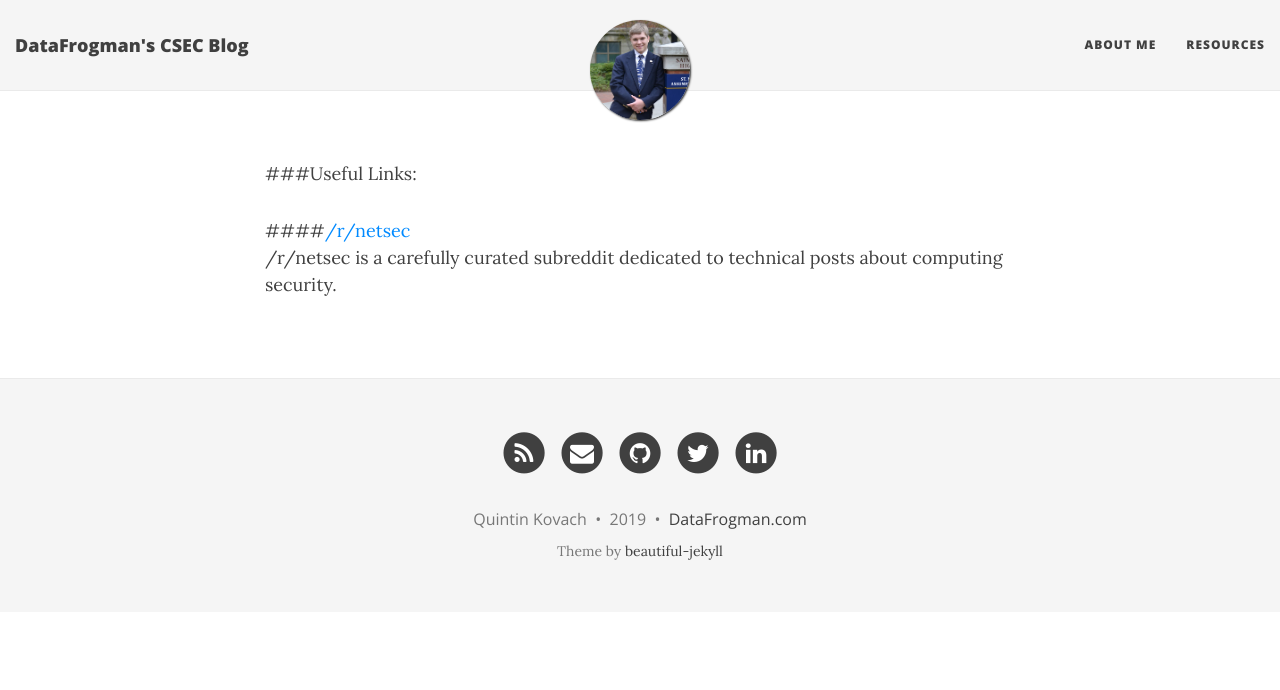
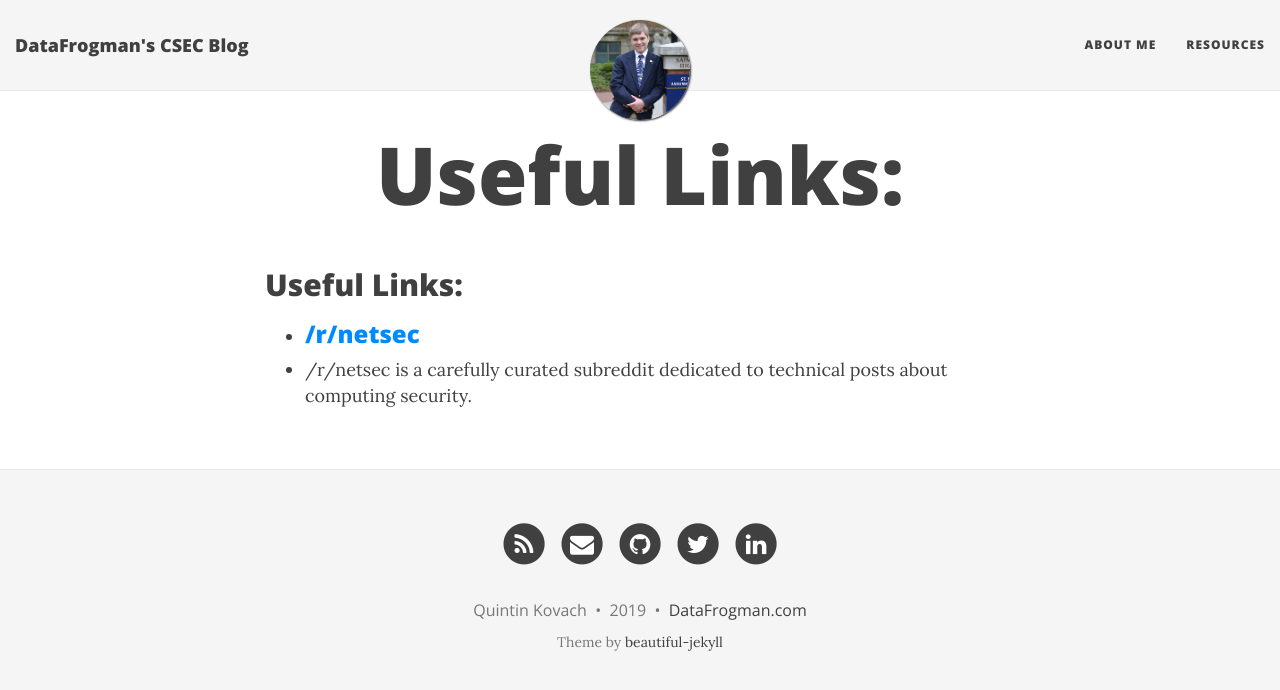
Before and after one commit to DataFrogman/DataFrogman.github.io, a Jekyll site: the page built from resources.md, in a window 1280 px wide. Shown: the top 690 px of the page. Built offline with Jekyll 4.4.1, drawn with Linux system fonts in a browser that asks for light colours; nearby versions of some CDN libraries; our own code applies the rules of GitHub Pages for plain Markdown files.

Commit message:
Update resources.md

```diff
--- a/resources.md
+++ b/resources.md
@@ -1,4 +1,4 @@
-###Useful Links:
+## Useful Links:
 
-####[/r/netsec](https://old.reddit.com/r/netsec)
-/r/netsec is a carefully curated subreddit dedicated to technical posts about computing security.
+* ### [/r/netsec](https://old.reddit.com/r/netsec)
+ * /r/netsec is a carefully curated subreddit dedicated to technical posts about computing security.
```
